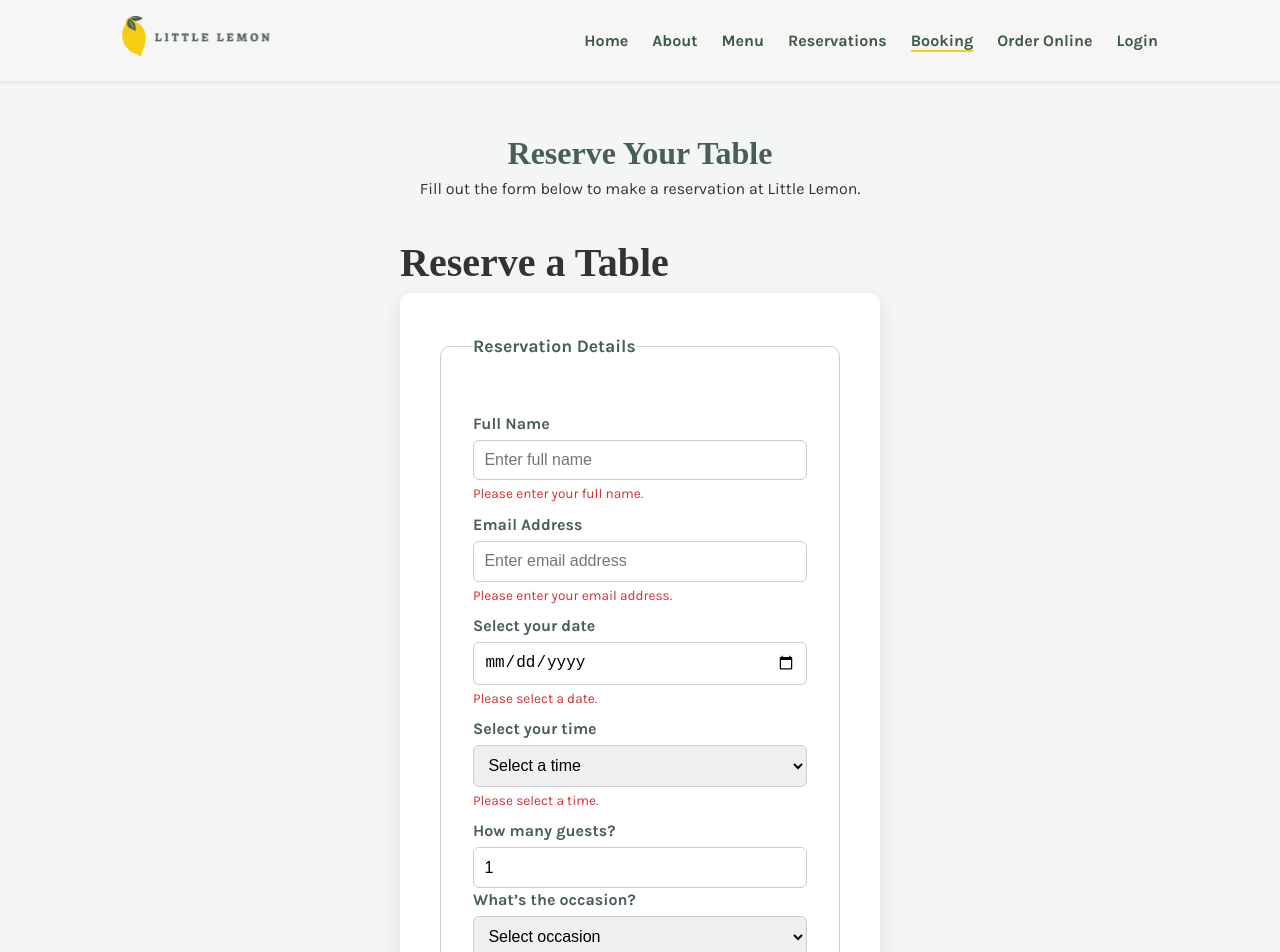
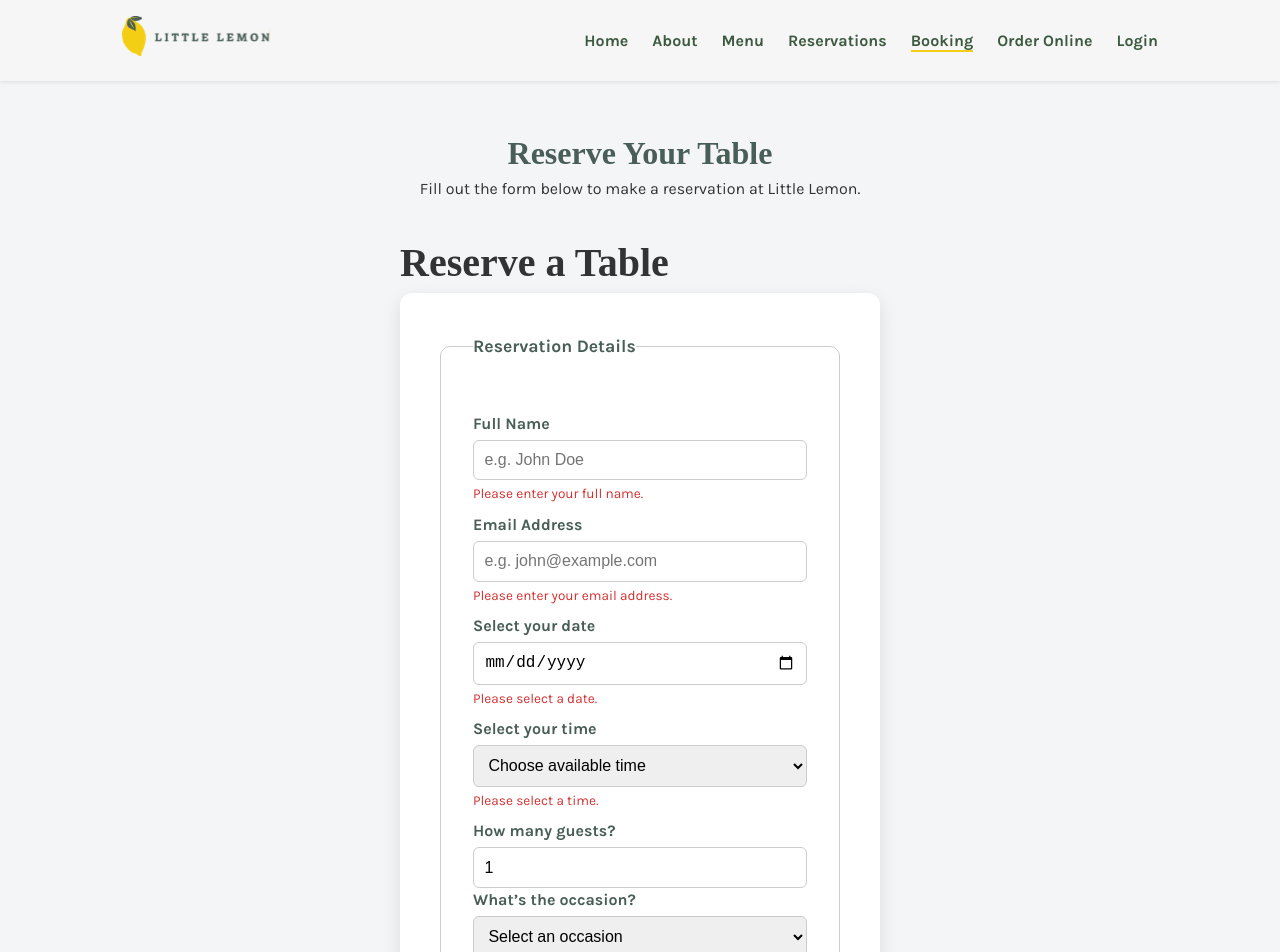
Before and after one commit to D-vokic/Capstone-Meta-Project, a React (Create React App) app: page /booking in a window 1280 px wide. Shown: the top 952 px of the page. Built offline with nearby package versions, Linux system fonts and the light colour scheme; a web font is replaced by a local one.

Commit message:
feat: improve recognition over recall with clear placeholders, default options, and persistent form values in BookingForm

```diff
--- a/src/components/BookingForm.js
+++ b/src/components/BookingForm.js
@@ -27,7 +27,6 @@
 //     if (!guests || guests < 1 || guests > 10)
 //       newErrors.guests = "Guests must be between 1 and 10.";
 //     if (!occasion) newErrors.occasion = "Please select an occasion.";
-
 //     setErrors(newErrors);
 //     setIsValid(Object.keys(newErrors).length === 0);
 //   };
@@ -43,13 +42,36 @@
 //     dispatch({ type: "UPDATE_TIMES", date: selectedDate });
 //   };
 
+//   const handleGuestsChange = (e) => {
+//     let value = Number(e.target.value);
+//     if (value < 1 || value > 10) {
+//       setErrors((prev) => ({
+//         ...prev,
+//         guests: "Guests must be between 1 and 10.",
+//       }));
+//     } else {
+//       setErrors((prev) => {
+//         const { guests, ...rest } = prev;
+//         return rest;
+//       });
+//     }
+//     setGuests(value);
+//   };
+
 //   const handleSubmit = async (e) => {
 //     e.preventDefault();
 //     validateForm();
 //     if (Object.keys(errors).length === 0) {
 //       setIsSubmitting(true);
 //       setStatusMessage("Submitting your reservation...");
-//       const formData = { fullName, email, date, time, guests, occasion };
+//       const formData = {
+//         fullName,
+//         email,
+//         date,
+//         time,
+//         guests: guests.toString(),
+//         occasion,
+//       };
 //       await new Promise((resolve) => setTimeout(resolve, 1500));
 //       submitForm(formData);
 //       setIsSubmitting(false);
@@ -100,6 +122,7 @@
 //           type="email"
 //           id="email"
 //           value={email}
+//           pattern="^[^\\s@]+@[^\\s@]+\\.[^\\s@]+$"
 //           onChange={(e) => setEmail(e.target.value)}
 //           required
 //           placeholder="Enter email address"
@@ -159,7 +182,7 @@
 //           min="1"
 //           max="10"
 //           value={guests}
-//           onChange={(e) => setGuests(e.target.value)}
+//           onChange={handleGuestsChange}
 //           required
 //           placeholder="Enter number of guests"
 //           aria-describedby={errors.guests ? "guests-error" : undefined}
@@ -225,14 +248,15 @@
 // export default BookingForm;
 import React, { useState, useEffect } from "react";
 import "./BookingForm.css";
+import { storage } from "../utils/storage";
 
 function BookingForm({ availableTimes, dispatch, onDateChange, submitForm }) {
-  const [fullName, setFullName] = useState("");
-  const [email, setEmail] = useState("");
-  const [date, setDate] = useState("");
-  const [time, setTime] = useState("");
-  const [guests, setGuests] = useState(1);
-  const [occasion, setOccasion] = useState("");
+  const [fullName, setFullName] = useState(storage.get("fullName") || "");
+  const [email, setEmail] = useState(storage.get("email") || "");
+  const [date, setDate] = useState(storage.get("date") || "");
+  const [time, setTime] = useState(storage.get("time") || "");
+  const [guests, setGuests] = useState(storage.get("guests") || 1);
+  const [occasion, setOccasion] = useState(storage.get("occasion") || "");
   const [isValid, setIsValid] = useState(false);
   const [errors, setErrors] = useState({});
   const [isSubmitting, setIsSubmitting] = useState(false);
@@ -265,6 +289,7 @@ function BookingForm({ availableTimes, dispatch, onDateChange, submitForm }) {
     setDate(selectedDate);
     onDateChange(selectedDate);
     dispatch({ type: "UPDATE_TIMES", date: selectedDate });
+    storage.set("date", selectedDate);
   };
 
   const handleGuestsChange = (e) => {
@@ -281,6 +306,12 @@ function BookingForm({ availableTimes, dispatch, onDateChange, submitForm }) {
       });
     }
     setGuests(value);
+    storage.set("guests", value);
+  };
+
+  const handleChange = (setter, key) => (e) => {
+    setter(e.target.value);
+    storage.set(key, e.target.value);
   };
 
   const handleSubmit = async (e) => {
@@ -314,6 +345,12 @@ function BookingForm({ availableTimes, dispatch, onDateChange, submitForm }) {
     setErrors({});
     setIsValid(false);
     setStatusMessage("");
+    storage.remove("fullName");
+    storage.remove("email");
+    storage.remove("date");
+    storage.remove("time");
+    storage.remove("guests");
+    storage.remove("occasion");
   };
 
   return (
@@ -331,9 +368,9 @@ function BookingForm({ availableTimes, dispatch, onDateChange, submitForm }) {
           type="text"
           id="full-name"
           value={fullName}
-          onChange={(e) => setFullName(e.target.value)}
+          onChange={handleChange(setFullName, "fullName")}
           required
-          placeholder="Enter full name"
+          placeholder="e.g. John Doe"
           aria-describedby={errors.fullName ? "name-error" : undefined}
         />
         {errors.fullName && (
@@ -347,10 +384,9 @@ function BookingForm({ availableTimes, dispatch, onDateChange, submitForm }) {
           type="email"
           id="email"
           value={email}
-          pattern="^[^\\s@]+@[^\\s@]+\\.[^\\s@]+$"
-          onChange={(e) => setEmail(e.target.value)}
+          onChange={handleChange(setEmail, "email")}
           required
-          placeholder="Enter email address"
+          placeholder="e.g. john@example.com"
           aria-describedby={errors.email ? "email-error" : undefined}
         />
         {errors.email && (
@@ -379,11 +415,11 @@ function BookingForm({ availableTimes, dispatch, onDateChange, submitForm }) {
         <select
           id="res-time"
           value={time}
-          onChange={(e) => setTime(e.target.value)}
+          onChange={handleChange(setTime, "time")}
           required
           aria-describedby={errors.time ? "time-error" : undefined}
         >
-          <option value="">Select a time</option>
+          <option value="">Choose available time</option>
           {availableTimes && availableTimes.length > 0 ? (
             availableTimes.map((t) => (
               <option key={t} value={t}>
@@ -409,7 +445,7 @@ function BookingForm({ availableTimes, dispatch, onDateChange, submitForm }) {
           value={guests}
           onChange={handleGuestsChange}
           required
-          placeholder="Enter number of guests"
+          placeholder="1–10 guests"
           aria-describedby={errors.guests ? "guests-error" : undefined}
         />
         {errors.guests && (
@@ -422,11 +458,11 @@ function BookingForm({ availableTimes, dispatch, onDateChange, submitForm }) {
         <select
           id="occasion"
           value={occasion}
-          onChange={(e) => setOccasion(e.target.value)}
+          onChange={handleChange(setOccasion, "occasion")}
           required
           aria-describedby={errors.occasion ? "occasion-error" : undefined}
         >
-          <option value="">Select occasion</option>
+          <option value="">Select an occasion</option>
           <option value="Birthday">Birthday</option>
           <option value="Anniversary">Anniversary</option>
           <option value="Wedding">Wedding</option>
```
